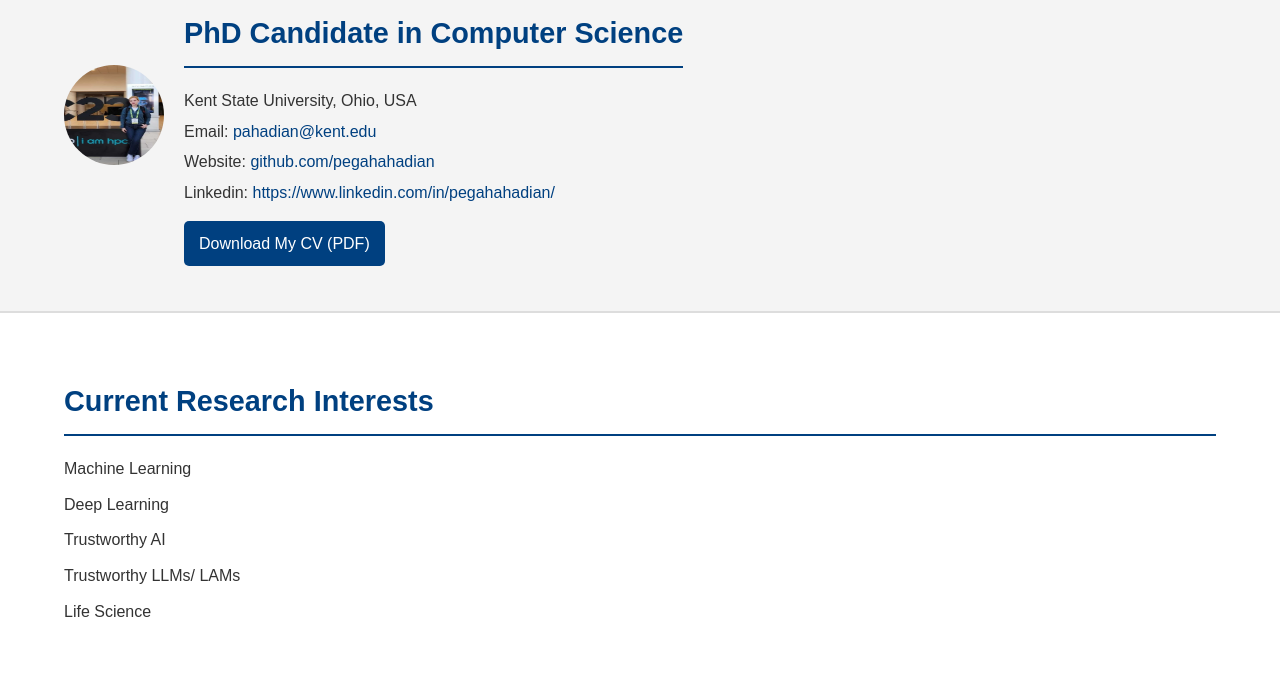
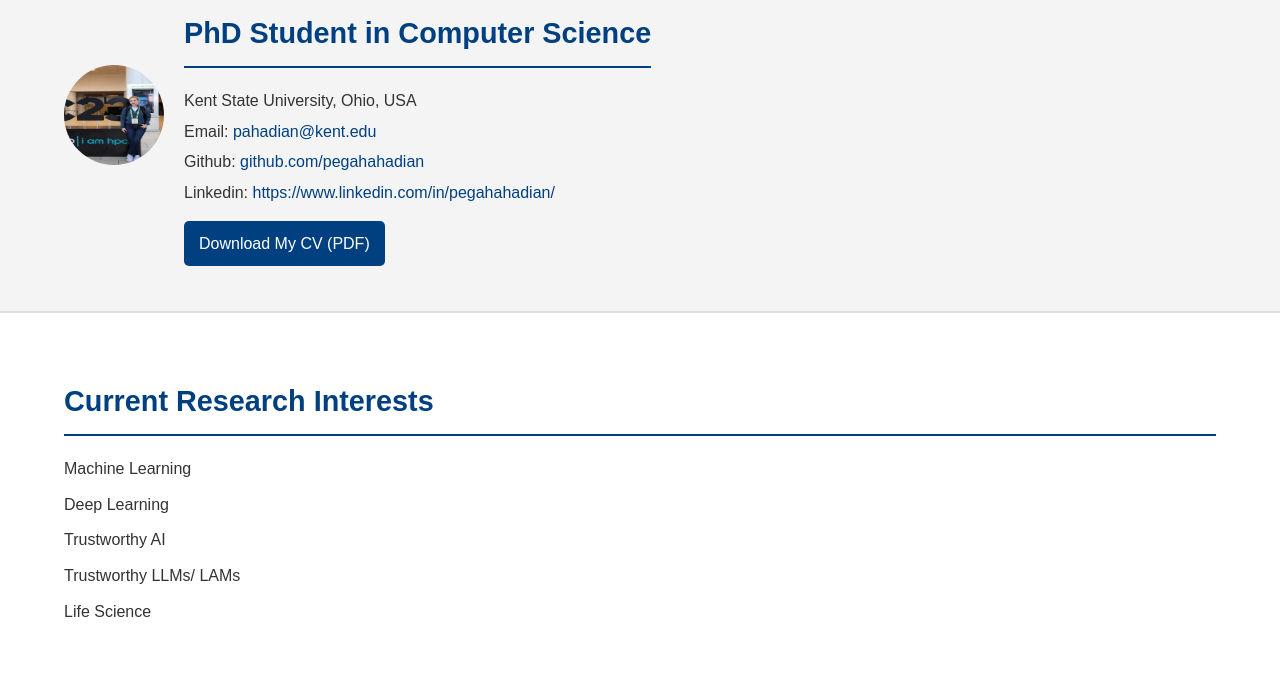
Before and after one commit to pegahahadian/PegahAhadian.github.io, a plain HTML site: page index.html in a window 1280 px wide. Shown: the part 121-800 px from the top of the page. Drawn offline with Linux system fonts and the light colour scheme.

Commit message:
Update index.html

```diff
--- a/index.html
+++ b/index.html
@@ -15,10 +15,10 @@
                 <img src="Pegaha.jpg" alt="Pegah Ahadian" class="profile-photo">
                 <div>
                     <h1>Pegah Ahadian</h1>
-                    <h2>PhD Candidate in Computer Science</h2>
+                    <h2>PhD Student in Computer Science</h2>
                     <p>Kent State University, Ohio, USA</p>
                     <p>Email: <a href="mailto:pahadian@kent.edu">pahadian@kent.edu</a></p>
-                    <p>Website: <a href="https://github.com/pegahahadian" target="_blank">github.com/pegahahadian</a></p>
+                    <p>Github: <a href="https://github.com/pegahahadian" target="_blank">github.com/pegahahadian</a></p>
                     <p>Linkedin: <a href="https://www.linkedin.com/in/pegahahadian" target="_blank">https://www.linkedin.com/in/pegahahadian/</a></p>
                                         <p><a href="Pegah_CV.pdf" target="_blank" class="cv-link">Download My CV (PDF)</a></p>
                 </div>
```
